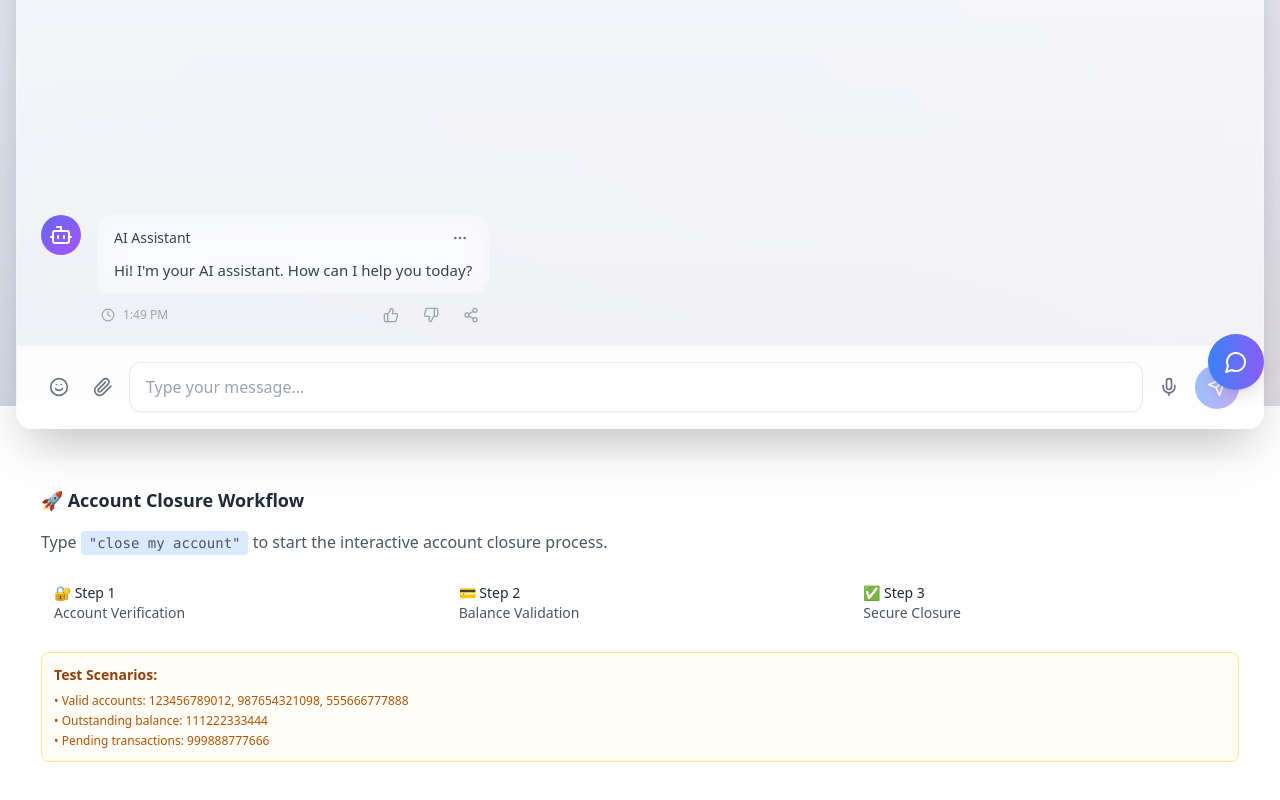
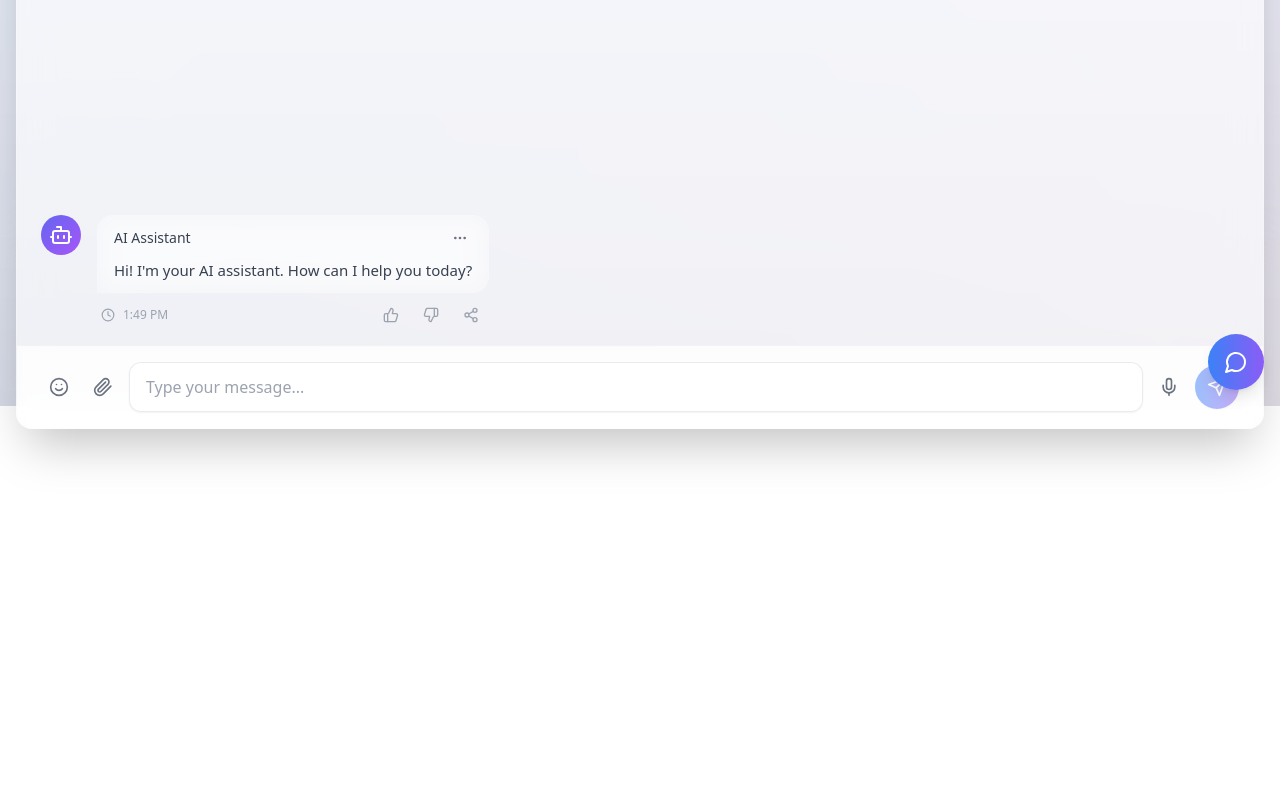
Before and after one commit to thinkofvinoth/account-closure, a React (Vite) app: page / in a window 1280 px wide. Shown: the part 394-1194 px from the top of the page. After the commit the page ends 855 px from the top, so only its background shows below. Built offline with nearby package versions, Linux system fonts and the light colour scheme.

Commit message:
Updated App.jsx

```diff
--- a/src/App.jsx
+++ b/src/App.jsx
@@ -139,39 +139,7 @@ function App() {
             />
           </div>
 
-          <div className="mt-8 p-6 bg-white/10 dark:bg-gray-800/20 backdrop-blur-md border border-white/10 dark:border-white/5 rounded-xl">
-            <h3 className="text-lg font-semibold text-gray-800 dark:text-gray-200 mb-4">
-              🚀 Account Closure Workflow
-            </h3>
-            <p className="text-gray-600 dark:text-gray-400 mb-4">
-              Type <span className="px-2 py-1 bg-blue-100 dark:bg-blue-900/50 rounded font-mono text-sm">"close my account"</span> to start the interactive account closure process.
-            </p>
-            <div className="grid grid-cols-1 md:grid-cols-3 gap-4 text-sm">
-              <div className="bg-white/20 dark:bg-gray-700/30 p-3 rounded-lg border border-white/10">
-                <h4 className="font-medium text-gray-800 dark:text-gray-200">🔐 Step 1</h4>
-                <p className="text-gray-600 dark:text-gray-400">Account Verification</p>
-              </div>
-              <div className="bg-white/20 dark:bg-gray-700/30 p-3 rounded-lg border border-white/10">
-                <h4 className="font-medium text-gray-800 dark:text-gray-200">💳 Step 2</h4>
-                <p className="text-gray-600 dark:text-gray-400">Balance Validation</p>
-              </div>
-              <div className="bg-white/20 dark:bg-gray-700/30 p-3 rounded-lg border border-white/10">
-                <h4 className="font-medium text-gray-800 dark:text-gray-200">✅ Step 3</h4>
-                <p className="text-gray-600 dark:text-gray-400">Secure Closure</p>
-              </div>
-            </div>
 
-            <div className="mt-4 p-3 bg-amber-50/50 dark:bg-amber-900/20 rounded-lg border border-amber-200 dark:border-amber-800/50">
-              <h4 className="text-sm font-semibold text-amber-800 dark:text-amber-200 mb-2">
-                Test Scenarios:
-              </h4>
-              <div className="space-y-1 text-xs text-amber-700 dark:text-amber-300">
-                <div>• Valid accounts: 123456789012, 987654321098, 555666777888</div>
-                <div>• Outstanding balance: 111222333444</div>
-                <div>• Pending transactions: 999888777666</div>
-              </div>
-            </div>
-          </div>
         </div>
       </div>
 
```
